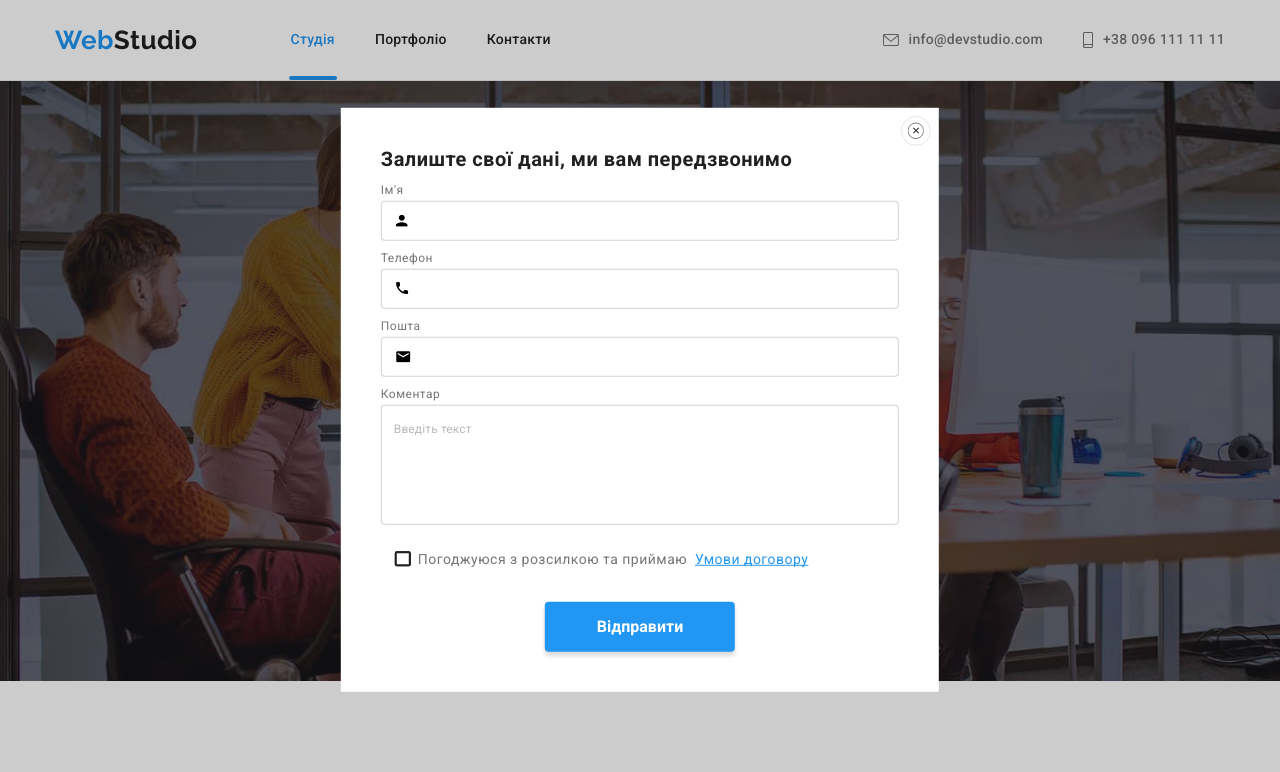
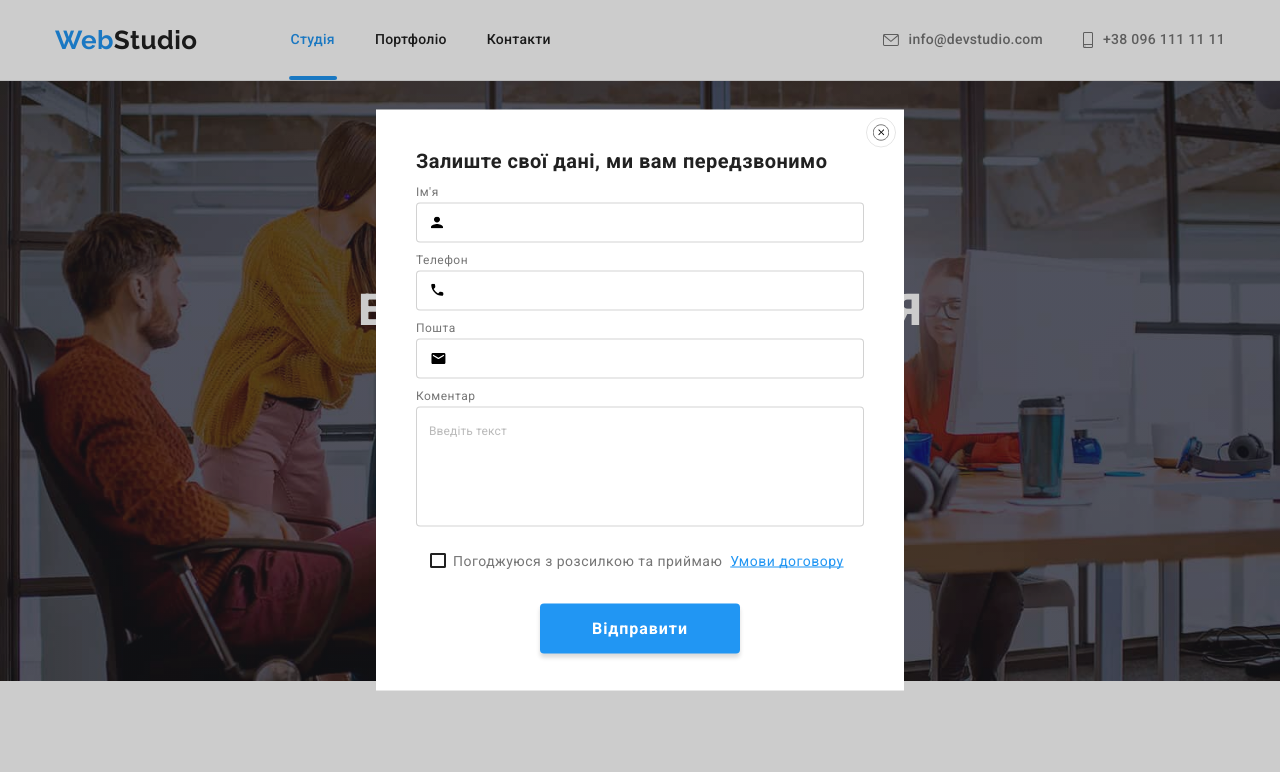
Before and after one commit to vilsmet/goit-markup-hw-06, a plain HTML site: page index.html in a window 1280 px wide. Both pictures are taken after a click on the button "Замовити послугу". Shown: the top 772 px of the page. Drawn offline with nearby package versions, Linux system fonts and the light colour scheme.

Commit message:
modal-form-size-correction

```diff
--- a/css/styles.css
+++ b/css/styles.css
@@ -688,8 +688,8 @@ body {
   position: absolute;
   top: 50%;
   left: 50%;
-  min-width: 528px;
-  min-height: 581px;
+  width: 528px;
+  height: 581px;
   background-color: var(--accent2-color);
   transform: translate(-50%, -50%) translate(0%) scale(100%) rotate(0);
   opacity: 1;
@@ -736,7 +736,7 @@ body {
 .form-field .name {
   display: inline-block;
   font-size: 12px;
-  line-height: 1.167;
+  line-height: 1.1667;
   color: var(--secondary-text-color);
 }
 .form-field .modal-name {
@@ -811,7 +811,8 @@ textarea:focus-visible {
   border-radius: 4px;
   box-shadow: 0px 4px 4px rgba(0, 0, 0, 0.15);
   padding: 10px 52px;
-  margin: 30px 164px 0px;
+  letter-spacing: 0.06em;
+  margin: 30px 124px 0;
   transition: background-color 250ms var(--timing-function);
 }
 .modal-button:hover,
--- a/index.html
+++ b/index.html
@@ -440,7 +440,7 @@
             </svg>
           </div>
           <div class="form-field">
-            <label class="name" for="mail">Пошта</label>
+            <label class="name" for="email">Пошта</label>
             <input class="modal-name" type="email" name="email" id="email" autofocus />
             <svg class="modal-person" width="15" height="12">
               <use href="./images/icons.svg#letter"></use>
```
